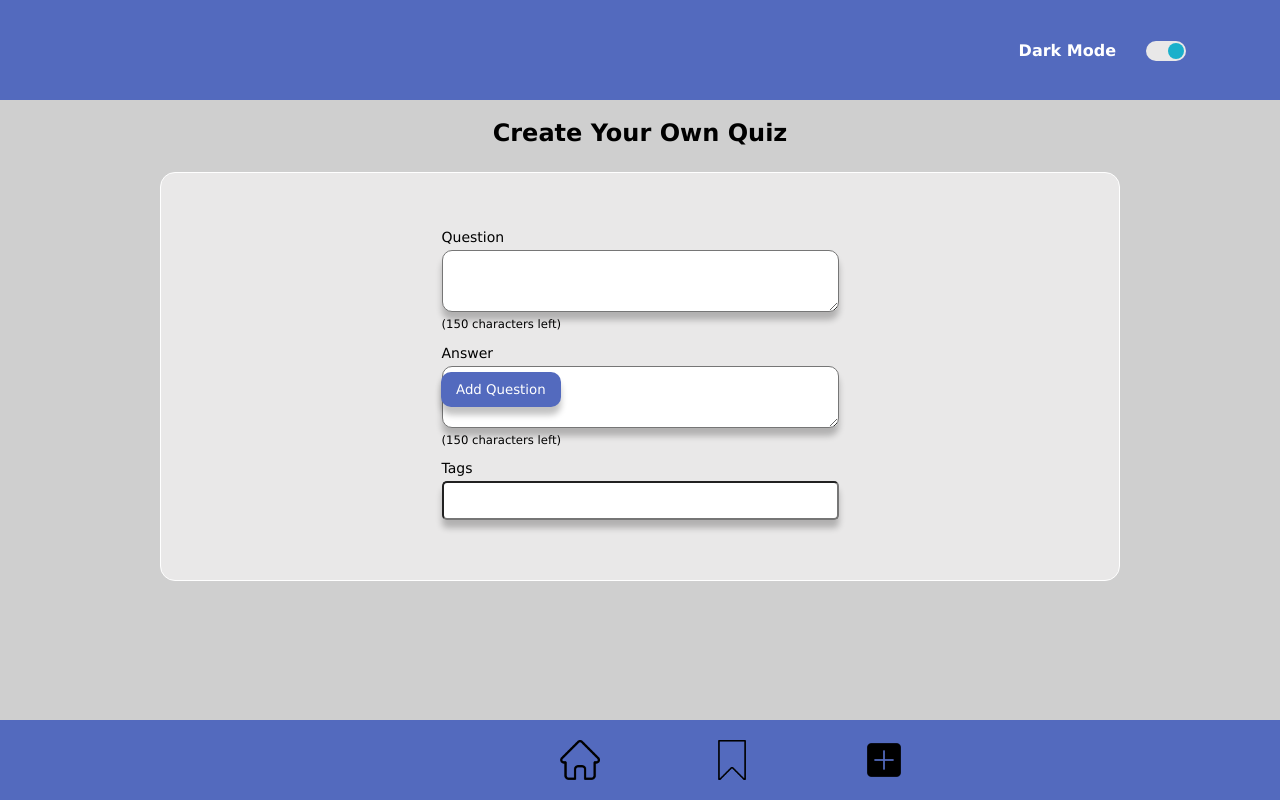
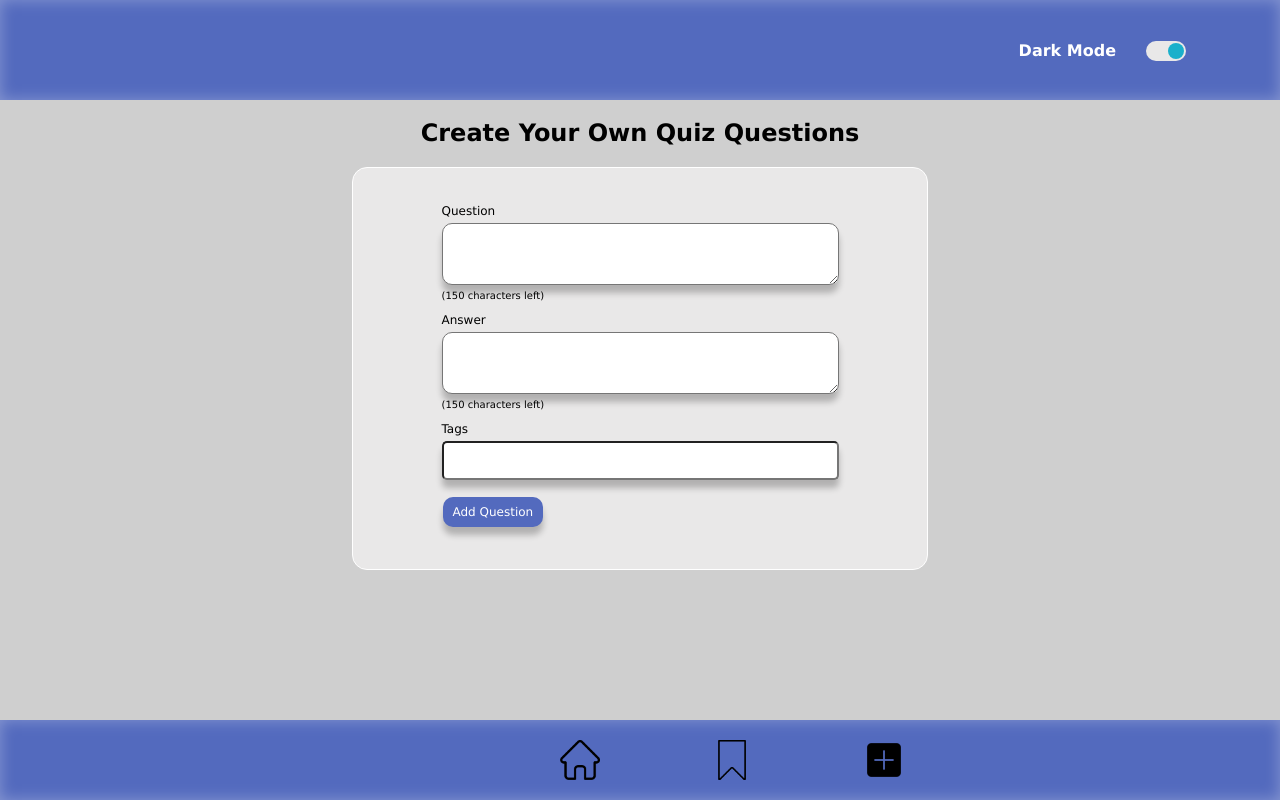
Before and after one commit to wictorsson/quiz-app, a plain HTML site: page form.html in a window 1280 px wide. Drawn offline with Linux system fonts and the light colour scheme.

Commit message:
add box shadowing to header and footer

```diff
--- a/css/style.css
+++ b/css/style.css
@@ -29,6 +29,7 @@
     color: var(--white-color);
     height: 80px;
     padding: 50px;
+    box-shadow: inset 0px 0px 15px rgba(255, 255, 255, 0.3);
 }
 
 /* --MAIN-- */
@@ -56,11 +57,11 @@ body {
     border-radius: 15px;
     border-style: solid;
     border-width: 1px;
-    padding: 4%;
-    width: 75%;
-    margin: 25px;
+    padding: 2.5%;
+    width: 45%;
+    margin: 20px;
 
-    font-size: 14px;
+    font-size: 12px;
 }
 
 
@@ -70,7 +71,7 @@ body {
     width: 40px;
     height: 40px;
     top: -5%;
-    right: 10%;
+    right: 1%;
 }
 
 .question-card--bookmark:hover {
@@ -79,16 +80,18 @@ body {
 
 button {
     border: none;
-    position: absolute;
-    bottom: 40%;
+    /* position: absolute; */
+    bottom: 45%;
     background-color: var(--main-color);
     color: var(--white-color);
-    padding: 10px 15px;
+    padding: 8px 10px;
     text-align: center;
     border-radius: 10px;
     cursor: pointer;
     box-shadow: rgba(0, 0, 0, 0.24) 0 8px 6px;
     transition: box-shadow 500ms, background-color 300ms;
+    font-size: 12px;
+
 }
 
 button:hover {
@@ -100,6 +103,13 @@ button:hover {
 
 button:active {
     opacity: 50%;
+}
+
+
+.submitbutton {
+
+    position: relative;
+
 }
 
 /* TAGS */
@@ -135,6 +145,7 @@ button:active {
     background: #536abe;
     color: var(--white-color);
     height: 80px;
+    box-shadow: inset 0px 0px 15px rgba(255, 255, 255, 0.3);
 }
 
 .navigation-menu {
@@ -166,16 +177,16 @@ button:active {
 }
 
 .question-card--answer-text {
+    transition: opacity 1.0s;
     opacity: 1.0;
-    transition: transform 1.0s;
-    font-size: 14px;
+    font-size: 12px;
     margin: 10px;
 }
 
 .answer--hidden {
-    transform: translate3d(-100%, 0, 0);
+
     opacity: 0.0;
-    /* background: rgb(0, 0, 0); */
+    /* Set the opacity to 1 for hidden elements */
 }
 
 .settings-box--dark-mode {
@@ -195,6 +206,12 @@ button:active {
 
 
 /* FORM */
+
+.form {
+    display: column;
+    flex-direction: row;
+}
+
 fieldset {
     display: flex;
     flex-direction: column;
--- a/form.html
+++ b/form.html
@@ -23,10 +23,10 @@
 
     <main class="main" data-js="form-main">
         <br>
-        <h2>Create Your Own Quiz</h2>
+        <h2>Create Your Own Quiz Questions</h2>
         <section class="question-card">
 
-            <form data-js="form">
+            <form data-js="form" class="form">
                 <fieldset>
                     <label for="your-question">Question</label>
                     <textarea name="your-question" id="your-question-name" rows="2" cols="50" maxlength="150"
--- a/javascript/index.js
+++ b/javascript/index.js
@@ -4,7 +4,6 @@ const bodyElement = document.querySelector('[data-js="body"]');
 const bookmarkBodyPage = document.querySelector(".bookmark-body");
 const darkModeToggle = document.querySelector("#darkmode-switch");
 
-// SET form variables
 const form = document.querySelector('[data-js="form"]');
 const questionElement = document.querySelector('[data-js="questionMessage"]');
 const amountLeftQuestion = document.querySelector(
@@ -19,7 +18,6 @@ var questionList;
 if (bookmarkBodyPage) {
   questionList = questionListFile.filter(function (obj, index) {
     const bookmarkIndex = localStorage.getItem("bookMarkindex" + index);
-
     return bookmarkIndex === "true";
   });
   if (questionList.length < 1) {
@@ -47,15 +45,13 @@ if (main) {
     if (!bookmarkBodyPage) {
       const bookmarkArea = document.createElement("a");
       cardSection.append(bookmarkArea);
-
       const bookmarkImage = document.createElement("img");
       bookmarkArea.append(bookmarkImage);
       bookmarkImage.className = "question-card--bookmark";
       bookmarkImage.src = "./assets/bookmark.png";
     }
-    //GET question text by classname
+
     questionParagraph.textContent = questionList[index].question;
-
     const answerButton = document.createElement("button");
     cardSection.append(answerButton);
     answerButton.className = "question-card--answer-button";
```
